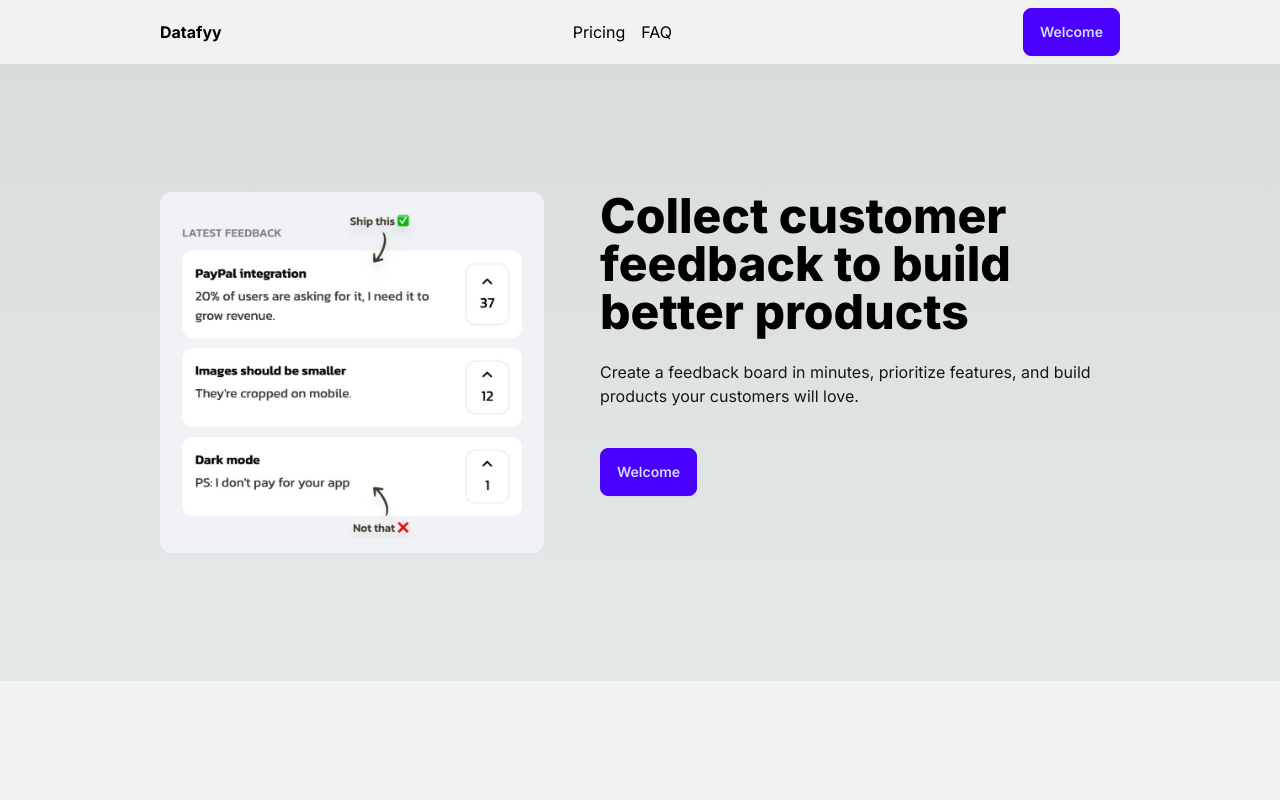
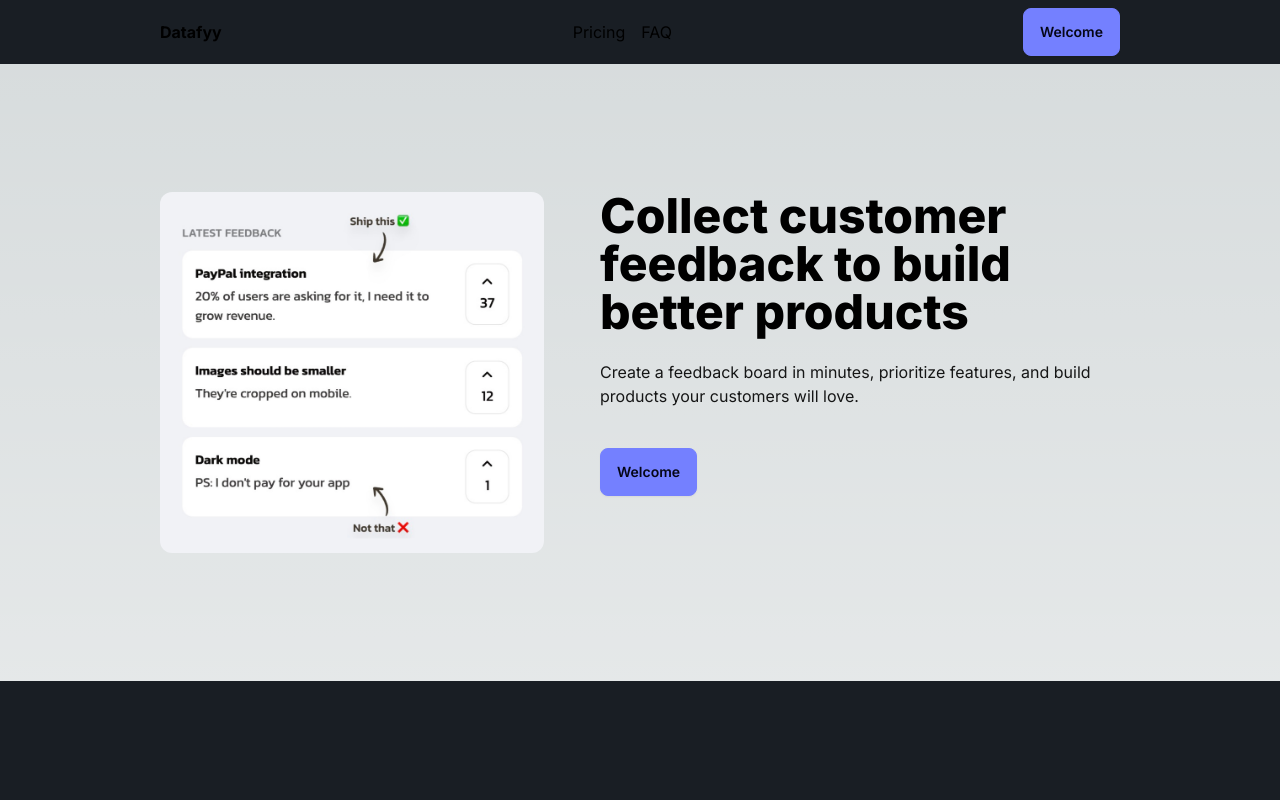
Before and after one commit to Joshthdev/my-app, a Next.js app: page / in a window 1280 px wide. Shown: the top 800 px of the page. Built offline with nearby package versions, Linux system fonts and the light colour scheme.

Commit message:
removed theme

```diff
--- a/app/layout.tsx
+++ b/app/layout.tsx
@@ -15,7 +15,7 @@ export default function RootLayout({
   children: React.ReactNode;
 }>) {
   return (
-		<html lang="en" data-theme="light" className="scroll-smooth">
+		<html lang="en" data-theme="" className="scroll-smooth">
 			<body className={inter.className}>{children}</body>
 		</html>
 	);
```
